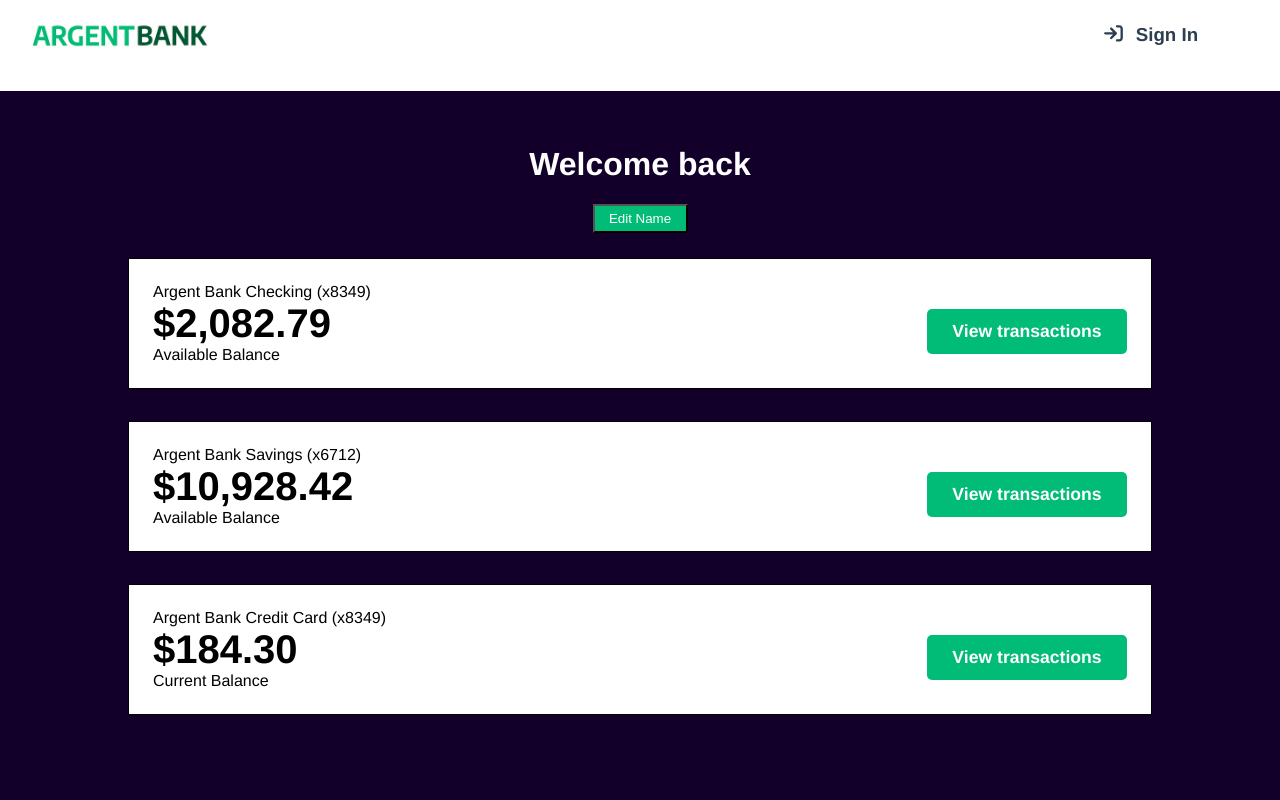
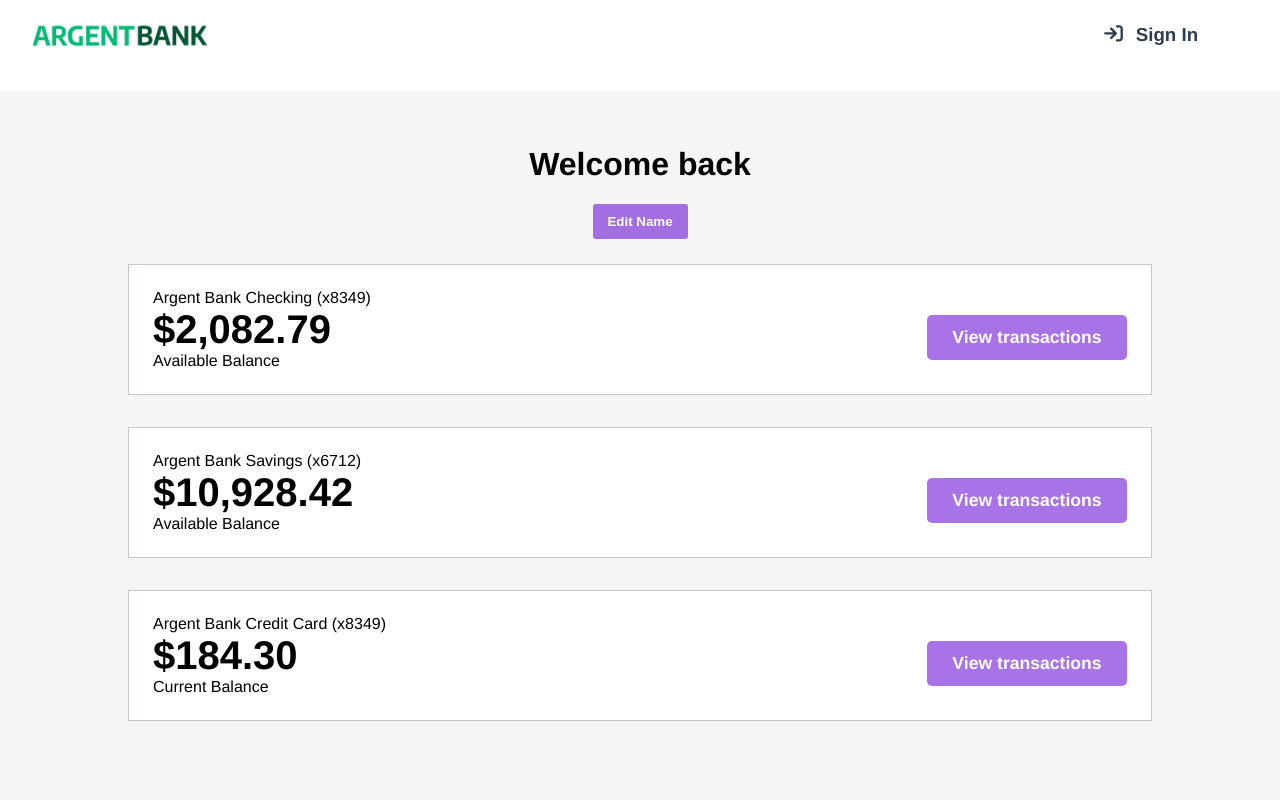
Before and after one commit to abaddon101/Project-13-Remede-Agency-Front-End, a React (Create React App) app: page /profil in a window 1280 px wide. Shown: the top 800 px of the page. Built offline with nearby package versions, Linux system fonts and the light colour scheme.

Commit message:
réindentation ++style

```diff
--- a/src/App.tsx
+++ b/src/App.tsx
@@ -6,6 +6,7 @@ import Home from "./page/Home";
 import Signin from "./page/Signin";
 import Profil from "./page/Profil";
 import Transactions from "./page/Transactions";
+
 import "./page/style.scss";
 
 function App() {
--- a/src/componentProfilPage/ProfilComponent.tsx
+++ b/src/componentProfilPage/ProfilComponent.tsx
@@ -6,7 +6,6 @@ import axios from "axios";
 import { Link } from "react-router-dom";
 
 function ProfilComponent() {
-  // Get the Redux dispatch function and some state variables using useSelector
   const dispatch = useDispatch<AppDispatch>() as any;
   const isAuthenticated = useSelector(
     (state: RootState) => state.auth.isAuthenticated
@@ -19,24 +18,20 @@ function ProfilComponent() {
   const lastName = useSelector((state: RootState) => state.auth.lastName);
   const token = useSelector((state: RootState) => state.auth.token);
 
-  // Function to handle the "Edit" button click
   const handleEditClick = () => {
     console.log("Edit button clicked");
     setIsEditing(true);
     setIsEditButtonEnabled(false);
   };
-
-  // Function to handle the "Cancel" button click
   const handleCancelClick = () => {
-    // Reset the edited fields to the current values of firstName and lastName
+    // Réinitialiser les champs édités aux valeurs actuelles de firstName et lastName
     setEditedFirstName(firstName);
     setEditedLastName(lastName);
 
-    // Disable the edit mode
+    // Désactiver le mode d'édition
     setIsEditing(false);
   };
 
-  // Function to handle input changes in the edited first name and last name fields
   const handleInputChange = (e: React.ChangeEvent<HTMLInputElement>) => {
     if (e.target.name === "editedFirstName") {
       setEditedFirstName(e.target.value);
@@ -45,18 +40,17 @@ function ProfilComponent() {
     }
   };
 
-  // Function to handle the form submission when saving the edited profile
   const handleSubmit = async (e: React.FormEvent) => {
     e.preventDefault();
 
-    // Send a request to the Swagger API to update the name
+    // Envoyer une requête à l'API Swagger pour mettre à jour le nom
     try {
       const updatedData = {
         firstName: editedFirstName,
         lastName: editedLastName,
       };
 
-      // Send the update request with the authentication token
+      // Envoyer la requête de mise à jour avec le token d'authentification
       const response = await axios.put(
         "http://localhost:3001/api/v1/user/profile",
         updatedData,
@@ -67,35 +61,33 @@ function ProfilComponent() {
         }
       );
 
-      // Check the API response and update the name locally if the update is successful
+      // Vérifier la réponse de l'API et mettre à jour le nom localement si la modification réussit
       if (response.status === 200) {
-        // Update the local profile data
-        dispatch(fetchUserProfile(token)); // This should update firstName and lastName in the Redux store
+        // Mise à jour locale des données du profil
+        dispatch(fetchUserProfile(token)); // Cela devrait mettre à jour firstName et lastName dans le Redux store
 
-        // Also, reset the values in the localStorage
+        // Réinitialisez également les valeurs dans le localStorage
         localStorage.setItem("firstName", editedFirstName);
         localStorage.setItem("lastName", editedLastName);
 
-        // Disable the edit mode
+        // Désactiver le mode d'édition
         setIsEditing(false);
-
-        // Add console.log statements for debugging
+        // Ajoutez des déclarations console.log pour le débogage
         console.log(
           "LocalStorage firstName:",
           localStorage.getItem("firstName")
         );
         console.log("LocalStorage lastName:", localStorage.getItem("lastName"));
       } else {
-        // Handle update errors here
+        // Gérer les erreurs de modification ici
         console.error("Error updating profile:", response);
       }
     } catch (error) {
-      // Handle exception errors here
+      // Gérer les erreurs d'exception ici
       console.error("Error updating profile:", error);
     }
   };
 
-  // Render the user profile interface
   return (
     <main className="main bg-dark">
       <div className="header">
--- a/src/componentSignInPage/FormSiginComponent.tsx
+++ b/src/componentSignInPage/FormSiginComponent.tsx
@@ -2,7 +2,8 @@ import React from "react";
 import { useState, useEffect } from "react";
 import { useDispatch, useSelector } from "react-redux";
 import { useNavigate } from "react-router-dom";
-import { loginSuccess, logout } from "../features/reducers/authLoginSlice";
+// import { login } from "../features/reducers/authLoginSlice";
+import { loginSuccess } from "../features/reducers/authLoginSlice";
 import { RootState, AppDispatch } from "../features/store/store";
 import {
   loginAsync,
@@ -41,6 +42,8 @@ function FormSignin() {
       // Si la case "Remember Me" est cochée, stockez l'information dans le localStorage
       localStorage.setItem("rememberMe", "true");
       localStorage.setItem("email", email);
+
+      // Stockez également l'e-mail
     } else {
       // Si la case "Remember Me" est décochée, supprimez l'information du localStorage
       localStorage.removeItem("rememberMe");
@@ -53,7 +56,7 @@ function FormSignin() {
 
     // Perform validation checks
     if (!email || !password) {
-      console.log("Veuillez remplir tous les champs.");
+      // console.log("Veuillez remplir tous les champs.");
       setFormIsValid(false);
       return;
     }
@@ -61,7 +64,7 @@ function FormSignin() {
     // Vérification de l'e-mail à l'aide d'une expression régulière
     const emailRegex = /^[^\s@]+@[^\s@]+\.[^\s@]+$/;
     if (!emailRegex.test(email)) {
-      console.log("Veuillez entrer une adresse e-mail valide.");
+      // console.log("Veuillez entrer une adresse e-mail valide.");
       setFormIsValid(false);
       return;
     }
@@ -73,17 +76,19 @@ function FormSignin() {
 
       // Vérifier si l'authentification a réussi ou non en vérifiant la réponse de l'API
       if (loginResponse.payload && loginResponse.payload.error) {
-        console.log("Authentication Error:", loginResponse.payload.error);
+        // console.log("Authentication Error:", loginResponse.payload.error);
         // Authentification échouée, afficher l'erreur
-        console.log(
-          "La connexion a échoué. Veuillez vérifier votre email et mot de passe."
-        );
+        // console.log(
+          // "La connexion a échoué. Veuillez vérifier votre email et mot de passe."
+        // );
         setLoginError(
           "La connexion a échoué. Veuillez vérifier votre email et mot de passe."
         );
         setFormIsValid(false);
       } else {
         const token = localStorage.getItem("token") ?? "";
+
+        // console.log("Profile Response Token:", token);
 
         // Appel à fetchUserProfile pour obtenir les données du profil
         const profileResponse = await dispatch(fetchUserProfile(token));
@@ -100,13 +105,15 @@ function FormSignin() {
             lastName: profileResponse.payload.lastName,
           })
         );
-        console.log(loginResponse.payload);
+
+        // console.log(loginResponse.payload);
+
         // Dispatch de l'action loginSuccess avec les données de l'utilisateur
         navigate(`/profil/`);
       }
     } catch (error) {
       // Gérer les erreurs ici
-      console.log("Error in onSubmit:", error);
+      // console.log("Error in onSubmit:", error);
     }
   };
   useEffect(() => {
@@ -128,8 +135,8 @@ function FormSignin() {
     }
   }, [isAuthenticated, navigate]);
 
-  console.log("isAuthenticated:", isAuthenticated);
-  console.log("rememberMe:", rememberMe);
+  // console.log("isAuthenticated:", isAuthenticated);
+  // console.log("rememberMe:", rememberMe);
 
   return (
     <main className="main bg-dark">
--- a/src/page/style.scss
+++ b/src/page/style.scss
@@ -18,7 +18,7 @@ body {
 }
 
 .bg-dark {
-  background-color: #12002b;
+  background-color: #76767712;
   min-height: 100vh;
 }
 
@@ -118,10 +118,14 @@ body {
 }
 .profil-h1 {
   padding-top: 55px;
+  color: black;
 }
 
 .inactive-name {
   display: none;
+}
+.active-name {
+  color: black;
 }
 .form-editing-grid {
   display: flex;
@@ -169,7 +173,7 @@ body {
     padding: 5px;
     font-size: 1.2rem;
     border: 1px solid #ccc;
-    background-color: #f5f5f5;
+    background-color: white;
     color: #777; /* Couleur de police grise */
   }
 }
@@ -181,40 +185,56 @@ body {
   justify-content: center;
   gap: 15px;
 }
-.cancel-button,
+
 .save-button {
+  background-color: white;
+  color: rgba(106, 17, 215, 0.59);
+  border: 1px solid rgba(106, 17, 215, 0.59);
+  border-radius: 3px;
+  margin: 10px;
   font-weight: bold;
-  padding: 5px;
-  width: 95px;
+  padding: 10px 35px 10px 35px;
+  width: 125px;
   cursor: pointer;
-}
-.save-button {
-  background-color: #00bc77;
-  color: #fff;
-  margin: 10px;
 }
 
 .cancel-button {
-  background-color: #ff6b6b; /* Exemple de couleur pour le bouton "Cancel" */
-  color: #fff;
+  background-color: white;
+  color: rgba(106, 17, 215, 0.59);
+  border: 1px solid rgba(106, 17, 215, 0.59);
+  border-radius: 3px;
+  margin: 10px;
+  font-weight: bold;
+  padding: 10px 35px 10px 35px;
+  width: 125px;
+  cursor: pointer;
 }
 
 .edit-button {
-  background-color: #00bc77;
+  color: rgba(106, 17, 215, 0.59);
+  border: 1px solid rgba(106, 17, 215, 0.59);
+  background-color: rgba(106, 17, 215, 0.59);
   padding: 5px;
+  font-weight: bold;
   width: 95px;
-  color: #fff;
+ color: white;
   margin-bottom: 25px;
+  border-radius: 3px;
+  border: 0px;
+  padding: 10px 10px 10px 10px;
 }
 
 // Transaction
 
 .account-content-wrapper-transaction-page {
-  width: 90%;
+  width: 100%;
   margin: 0 auto;
   display: flex;
   flex-direction: column;
   padding: 25px;
+  color: black;
+  border: 1px solid #dbd0d0;
+  background-color: white;
 }
 .horizontal-legend {
   display: flex;
@@ -250,8 +270,8 @@ body {
 }
 
 .collapse-transaction {
-  border: 1px solid grey;
-  background-color: #f5f5f5;
+  border: 1px solid #dbd0d0;
+  background-color: white;
   display: flex;
   width: 80%;
   margin: 0 auto;
@@ -319,9 +339,11 @@ body {
   font-size: 1.1rem;
   font-weight: bold;
   margin-top: 1rem;
-  border-color: #00bc77;
-  background-color: #00bc77;
+  border-color: rgba(106, 17, 215, 0.59);
+  background-color: rgba(106, 17, 215, 0.59);
+  border-radius: 3px;
   color: #fff;
+  border: 0px;
 }
 
 .sign-in-content {
@@ -361,7 +383,7 @@ body {
   display: flex;
   justify-content: space-between;
   align-items: center;
-  border: 1px solid black;
+  border: 1px solid rgb(201, 197, 197);
   background-color: #fff;
   color: black;
   width: 80%;
@@ -407,8 +429,8 @@ body {
   font-size: 1.1rem;
   font-weight: bold;
   margin-top: 1rem;
-  border-color: #00bc77;
-  background-color: #00bc77;
+  border-color: rgba(106, 17, 215, 0.59);
+  background-color: rgba(106, 17, 215, 0.59);
   text-align: center;
   border-radius: 5px;
   color: #fff;
```
Also changed, not shown: src/componentsApp/Nav.tsx (+3 -10 lines), src/features/reducers/authLoginSlice.tsx (+27 -23 lines).
